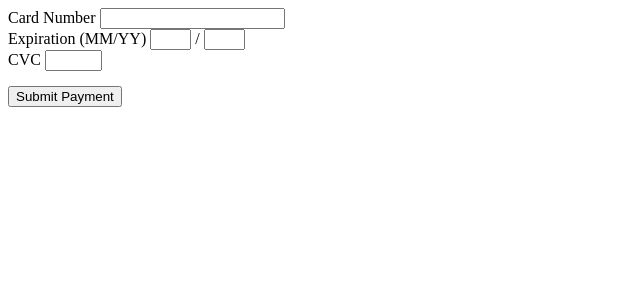
After one commit to elliotschi/py-ments, a Flask app: page /custom in a window 1280 px wide. The commit adds this page. Shown: the top 300 px of the page, without its empty margins (0-640 px from the left). Run offline with Flask 2, Linux system fonts and the light colour scheme; some libraries are stand-ins or nearby versions.

Commit message:
feat: stripe add custom form

```diff
--- a/stripe/app.py
+++ b/stripe/app.py
@@ -39,5 +39,15 @@ def charge():
 
   return render_template('successful.html', amount=price)
 
+# get and post route for custom form
+@app.route('/custom')
+def custom():
+  return render_template('custom_form.html', key=stripe_keys['publishable_key'])
+
+@app.route('/api/v1/custom', methods=['POST'])
+def custom_charge():
+  print(request.form)
+  return render_template('successful.html', amount='10')
+
 if __name__ == '__main__':
   app.run(debug=True)
--- /dev/null
+++ b/stripe/static/js/customForm.js
@@ -0,0 +1,33 @@
+$(function() {
+  Stripe.setPublisherKey('pk_test_tzhcDEd89iR85iwQC0qlDQUo');
+  let $form = $('#payment-form');
+
+  $form.submit((event) => {
+    $form.find('.submit').prop('disabled', true);
+
+    Stripe.card.createToken($form, stripeResponseHandler);
+
+    return false;
+  });
+
+  function stripeResponseHandler(status, response) {
+    let $form = $('#payment-form');
+
+    if (response.error) {
+      $form.find('.payment-errors').text(response.error.message);
+      $form.find('.submit').prop('disabled', false);
+    } else {
+      let token = response.id;
+
+      let input = `
+        <input type="hidden" name="stripeToken">
+      `;
+
+      $form.append(
+        $(input).val(token)
+      );
+
+      $form.get(0).submit();
+    }
+  }
+});
--- /dev/null
+++ b/stripe/templates/custom_form.html
@@ -0,0 +1,36 @@
+{% extends "layout.html" %}
+{% block content %}
+
+<script type="text/javascript" src="https://js.stripe.com/v2/"></script>
+
+<form action="/api/v1/custom" method="POST" id="payment-form">
+  <span class="payment-errors"></span>
+
+  <div class="form-row">
+    <label>
+      <span>Card Number</span>
+      <input type="text" size="20" data-stripe="number">
+    </label>
+  </div>
+
+  <div class="form-row">
+    <label>
+      <span>Expiration (MM/YY)</span>
+      <input type="text" size="2" data-stripe="exp_month">
+    </label>
+    <span> / </span>
+    <input type="text" size="2" data-stripe="exp_year">
+  </div>
+
+  <div class="form-row">
+    <label>
+      <span>CVC</span>
+      <input type="text" size="4" data-stripe="cvc">
+    </label>
+  </div>
+
+
+  <input type="submit" class="submit" value="Submit Payment">
+</form>
+<script src="{{ url_for('static', filename='js/customForm.js') }}"></script>
+{% endblock %}
--- a/stripe/templates/layout.html
+++ b/stripe/templates/layout.html
@@ -19,5 +19,6 @@
 </head>
 <body>
   {% block content %}{% endblock %}
+  <script src="https://code.jquery.com/jquery-3.1.0.min.js" integrity="sha256-cCueBR6CsyA4/9szpPfrX3s49M9vUU5BgtiJj06wt/s=" crossorigin="anonymous"></script>
 </body>
 </html>
```
